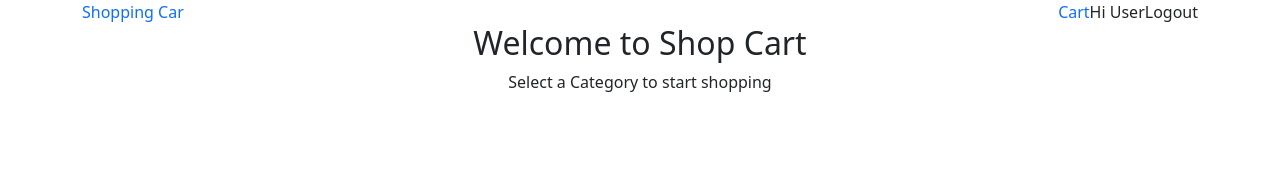
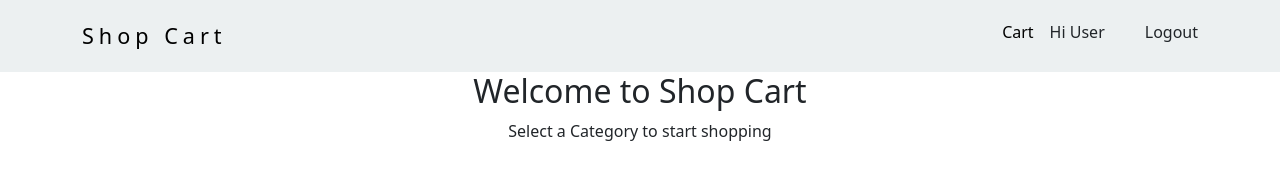
Before and after one commit to vignesh1127/cart, a plain HTML site: page index.html in a window 1280 px wide. Drawn offline with nearby package versions, Linux system fonts and the light colour scheme.

Commit message:
common css

```diff
--- a/css/common.css
+++ b/css/common.css
@@ -0,0 +1,46 @@
+:root{
+    --blue-gray: #ecf0f1;
+}
+
+html{
+    box-sizing: border-box;
+}
+
+*,*::after,*::before{
+    box-sizing: inherit;
+}
+
+#header{
+    background-color: var(--blue-gray);
+    padding: 1.25rem 0;
+}
+
+#header .header-wrapper .logo{
+    font-size: 1.35rem;
+    line-height: 1.5;
+}
+
+#header .header-wrapper .logo a{
+    color: black;
+    letter-spacing: 5px;
+}
+
+#header .header-wrapper .user-action{
+    font-size: 1rem;
+    line-height: 1.5;
+    gap: 1rem
+}
+
+#header .header-wrapper .user-action .logout-btn{
+    cursor: pointer;
+    margin-left: 1.5rem;
+}
+
+#header .header-wrapper .user-action a{
+    color: black;
+    text-decoration: none;
+}
+
+#header .header-wrapper .user-action a:hover {
+    text-decoration-line: underline;
+}
--- a/index.html
+++ b/index.html
@@ -19,10 +19,10 @@
                     <div class="header-wrapper d-flex justify-content-between">
                         <!-- we have made items flex and jsytify space between -->
                         <div class="logo d-inline-block">
-                            <a href="index.html" class="text-decoration-none">Shopping Car</a>
+                            <a href="index.html" class="text-decoration-none">Shop Cart</a>
                         </div>
                         <div class="user-action d-flex flex-row">
-                            <a href="cart.html" class="text-decoration-none">Cart</a>
+                            <a href="cart.html">Cart</a>
                             <div class="user-intrp" id="userIntro">Hi User</div>
                             <div class="logout-btn" id="logoutBtn">Logout</div>
                         </div>
```
